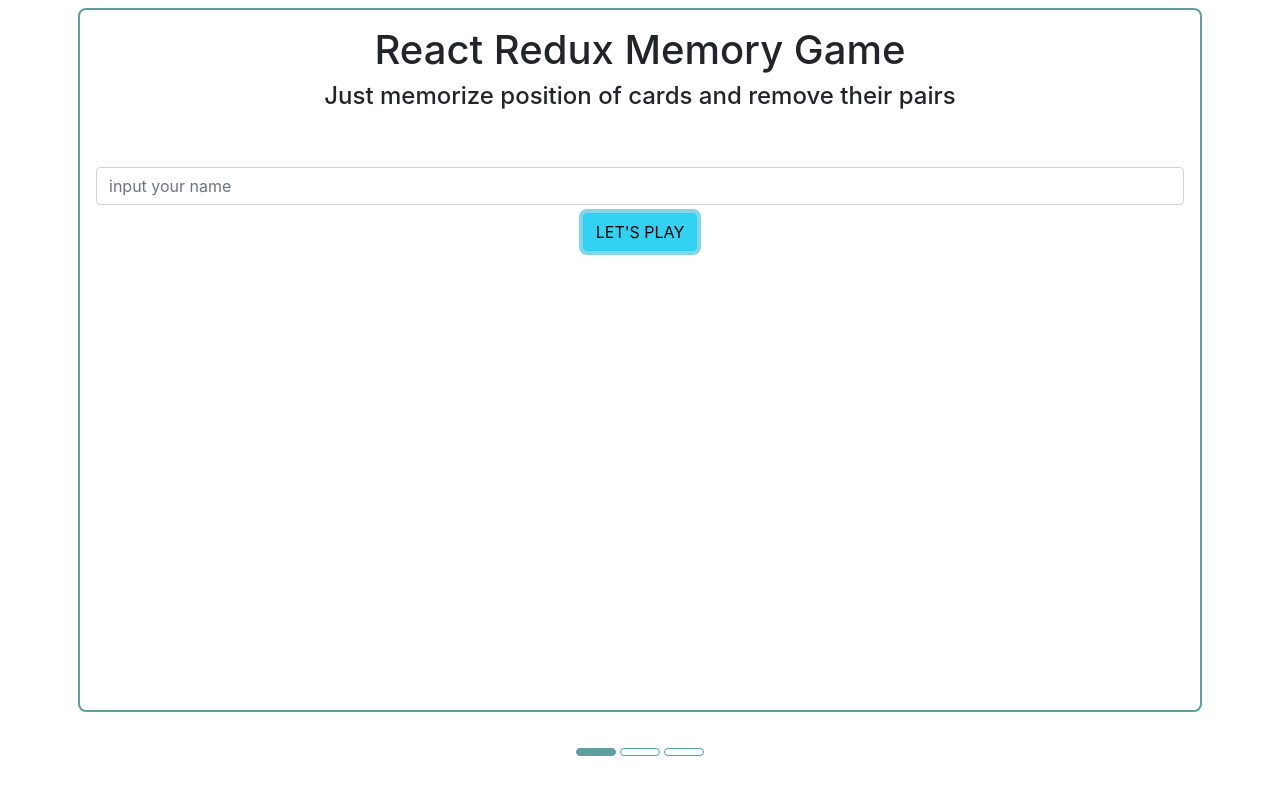
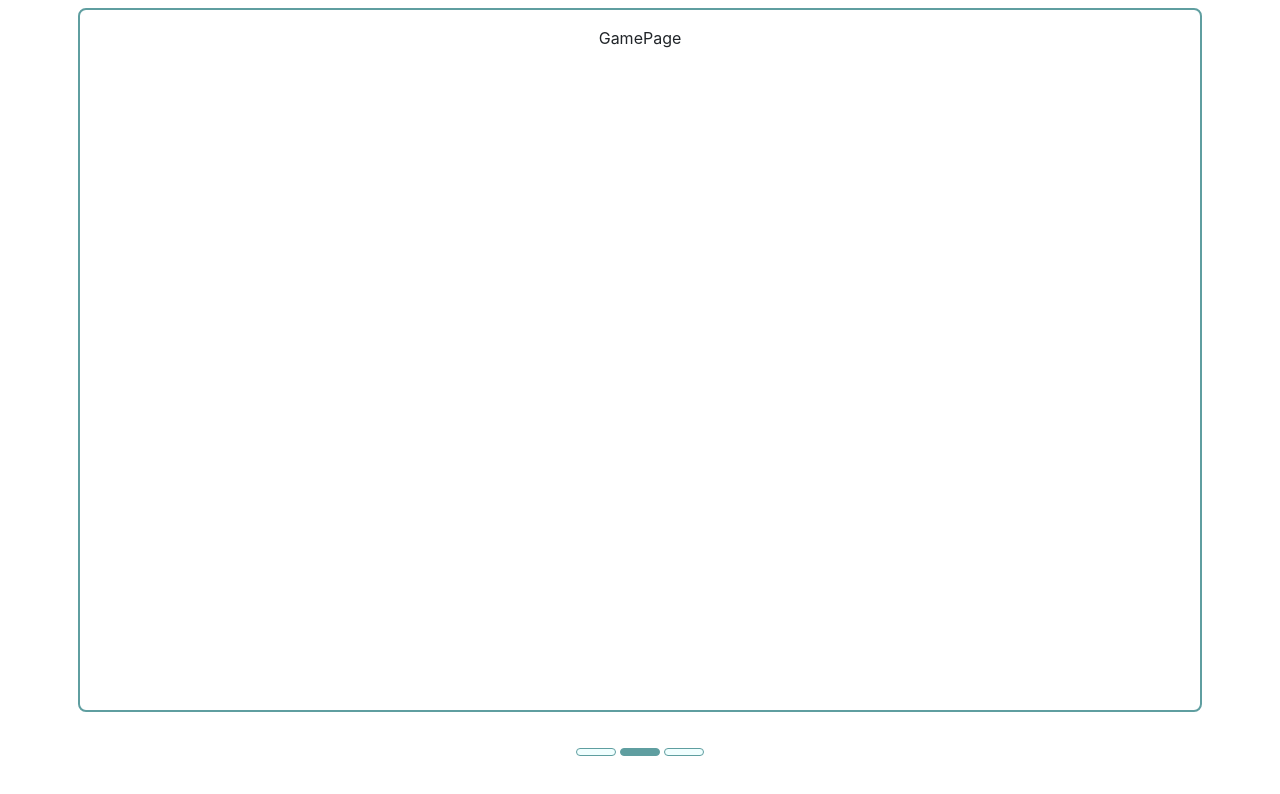
Before and after one commit to MarKust71/interview-nscode-may-20th, a React (Create React App) app: page / in a window 1280 px wide. Both pictures are taken after a click on the button "LET'S PLAY". Shown: the top 794 px of the page. Built offline with nearby package versions, Linux system fonts and the light colour scheme.

Commit message:
redux works update no usestate

```diff
--- a/src/actions/game/gameActions.ts
+++ b/src/actions/game/gameActions.ts
@@ -2,5 +2,10 @@ import { GameAction, GameActionType } from 'reducers/game/gameReducer.types';
 
 export const chosePage = (page: number): GameAction => ({
   type: GameActionType.CHOOSE_PAGE,
-  payload: page,
+  payload: { activePage: page },
 });
+
+export const updatePlayerName = (name: string): GameAction => ({
+  type: GameActionType.UPDATE_PLAYER_NAME,
+  payload: { playerName: name },
+});
--- a/src/app/game/Game.css
+++ b/src/app/game/Game.css
@@ -16,3 +16,33 @@
   justify-content: center;
   align-items: center;
 }
+
+.wrapper {
+  display: flex;
+  flex-direction: column;
+  justify-content: flex-start;
+  align-items: center;
+  width: 100%;
+  min-height: calc(100vh - 96px);
+  padding: 16px;
+  border: 2px solid cadetblue;
+  border-radius: 8px;
+}
+
+.page {
+  transform-style: preserve-3d;
+  transition: all 0.3s ease;
+}
+
+.page:hover {
+  transform: rotateY(180deg);
+}
+
+.front {
+  backface-visibility: hidden;
+}
+
+.back {
+  backface-visibility: hidden;
+  transform: rotateY(180deg);
+}
--- a/src/app/game/Game.tsx
+++ b/src/app/game/Game.tsx
@@ -1,18 +1,19 @@
 import './Game.css';
-import { useEffect, useState } from 'react';
 import { WelcomePage } from './welcomePage/WelcomePage';
 import { PageIndicator } from 'ui/pageIndicator/PageIndicator';
+import { useSelector } from 'react-redux';
+import { GameState } from 'reducers/game/gameReducer.types';
+import { GamePage } from './gamePage/GamePage';
+import { ScorePage } from './scorePage/ScorePage';
 
 export const Game = () => {
-  const [activePage, setActivePage] = useState(1);
-
-  useEffect(() => {
-    setActivePage(1);
-  }, []);
+  const activePage = useSelector<GameState, GameState['activePage']>((state) => state.activePage);
 
   return (
     <div className="container">
       {activePage === 1 && <WelcomePage />}
+      {activePage === 2 && <GamePage />}
+      {activePage === 3 && <ScorePage />}
       <div className="bottom-box">
         <PageIndicator />
       </div>
--- /dev/null
+++ b/src/app/game/gamePage/GamePage.tsx
@@ -0,0 +1,5 @@
+import './GamePage.css';
+
+export const GamePage = () => {
+  return <div className="wrapper page front">GamePage</div>;
+};
--- /dev/null
+++ b/src/app/game/scorePage/ScorePage.tsx
@@ -0,0 +1,5 @@
+import './ScorePage.css';
+
+export const ScorePage = () => {
+  return <div className="wrapper page front">ScorePage</div>;
+};
--- a/src/app/game/welcomePage/WelcomePage.css
+++ b/src/app/game/welcomePage/WelcomePage.css
@@ -6,15 +6,3 @@ header {
 input {
   margin-bottom: 8px;
 }
-
-.wrapper {
-  display: flex;
-  flex-direction: column;
-  justify-content: flex-start;
-  align-items: center;
-  width: 100%;
-  min-height: calc(100vh - 96px);
-  padding: 16px;
-  border: 2px solid cadetblue;
-  border-radius: 8px;
-}
--- a/src/app/game/welcomePage/WelcomePage.tsx
+++ b/src/app/game/welcomePage/WelcomePage.tsx
@@ -1,21 +1,38 @@
 import './WelcomePage.css';
-import { ChangeEvent, useState } from 'react';
+import { ChangeEvent } from 'react';
+import { useDispatch, useSelector } from 'react-redux';
+import { GameState } from 'reducers/game/gameReducer.types';
+import { chosePage, updatePlayerName } from 'actions/game/gameActions';
 
 export const WelcomePage = () => {
-  const [name, setName] = useState('');
+  const dispatch = useDispatch();
+  const playerName = useSelector<GameState, GameState['playerName']>((state) => state.playerName) || '';
+  const activePage = useSelector<GameState, GameState['activePage']>((state) => state.activePage) || 0;
 
   const handleChange = ({ target }: ChangeEvent<HTMLInputElement>) => {
-    setName(target.value);
+    dispatch(updatePlayerName(target.value));
+  };
+
+  const handleClick = () => {
+    dispatch(chosePage(activePage + 1));
   };
 
   return (
     <div className="wrapper">
       <header>
         <h1>React Redux Memory Game</h1>
-        <h4>Just memorize position of cards and remove their pairs</h4>
+        <h4>Just memorize position of cards and remove every pair</h4>
       </header>
-      <input type="text" className="form-control" placeholder="input your name" value={name} onChange={handleChange} />
-      <button className="btn btn-info">LET'S PLAY</button>
+      <input
+        type="text"
+        className="form-control"
+        placeholder="input your name"
+        value={playerName}
+        onChange={handleChange}
+      />
+      <button className="btn btn-info" onClick={handleClick}>
+        LET'S PLAY
+      </button>
     </div>
   );
 };
--- a/src/reducers/game/gameReducer.ts
+++ b/src/reducers/game/gameReducer.ts
@@ -8,7 +8,10 @@ const initialState: GameState = {
 export const gameReducer = (state = initialState, action: GameAction) => {
   switch (action.type) {
     case GameActionType.CHOOSE_PAGE:
-      return { ...state, activePage: action.payload };
+      return { ...state, activePage: action.payload.activePage };
+
+    case GameActionType.UPDATE_PLAYER_NAME:
+      return { ...state, playerName: action.payload.playerName };
 
     default:
       return state;
--- a/src/reducers/game/gameReducer.types.ts
+++ b/src/reducers/game/gameReducer.types.ts
@@ -1,14 +1,15 @@
 export type GameState = {
-  activePage: number;
-  numberOfPages: number;
-  playerName: string;
+  activePage?: number;
+  numberOfPages?: number;
+  playerName?: string;
 };
 
 export type GameAction = {
   type: GameActionType;
-  payload: number;
+  payload: GameState;
 };
 
 export enum GameActionType {
   CHOOSE_PAGE = 'CHOOSE_PAGE',
+  UPDATE_PLAYER_NAME = 'UPDATE_NAME',
 }
```
Also changed, not shown: src/app/game/gamePage/GamePage.css (added), src/app/game/scorePage/ScorePage.css (added). Lines whose indentation alone changed are shown as unchanged.
